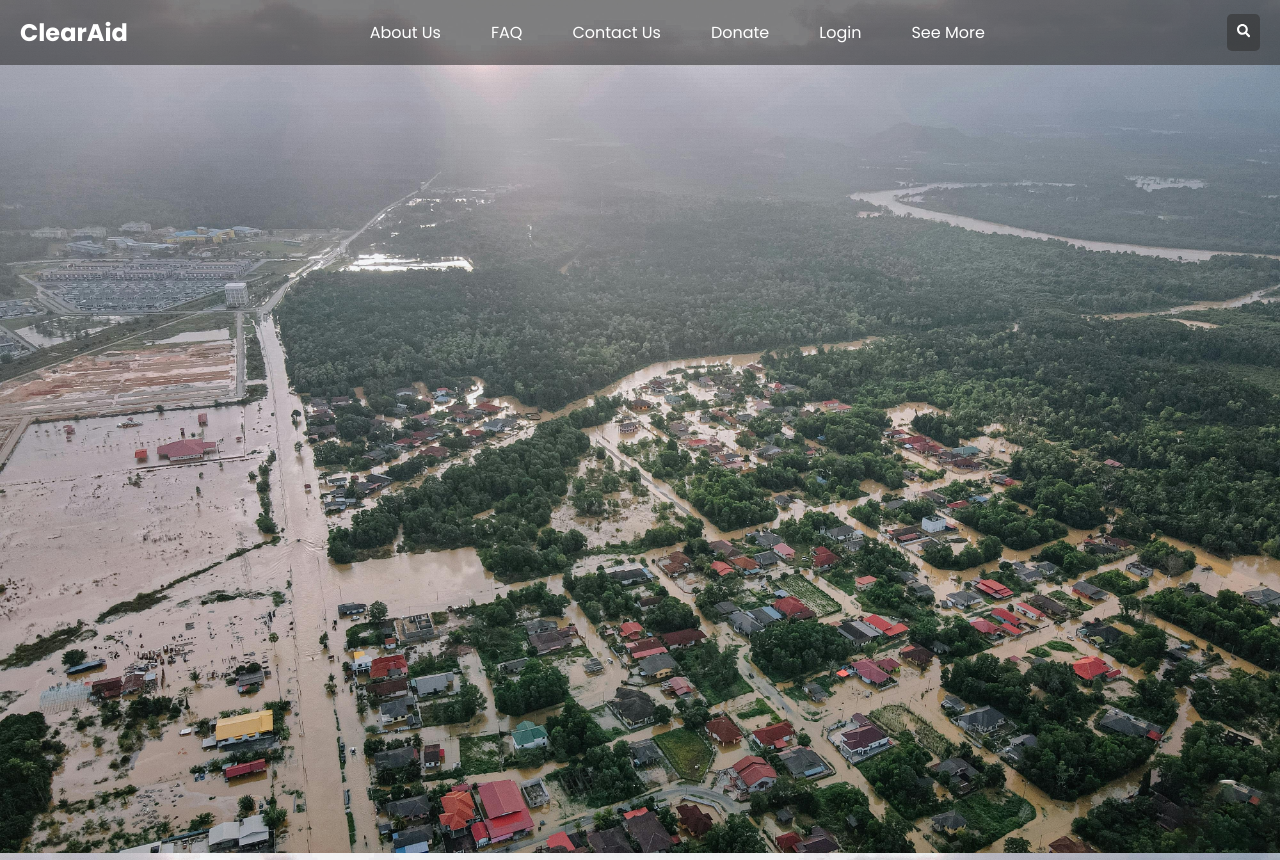
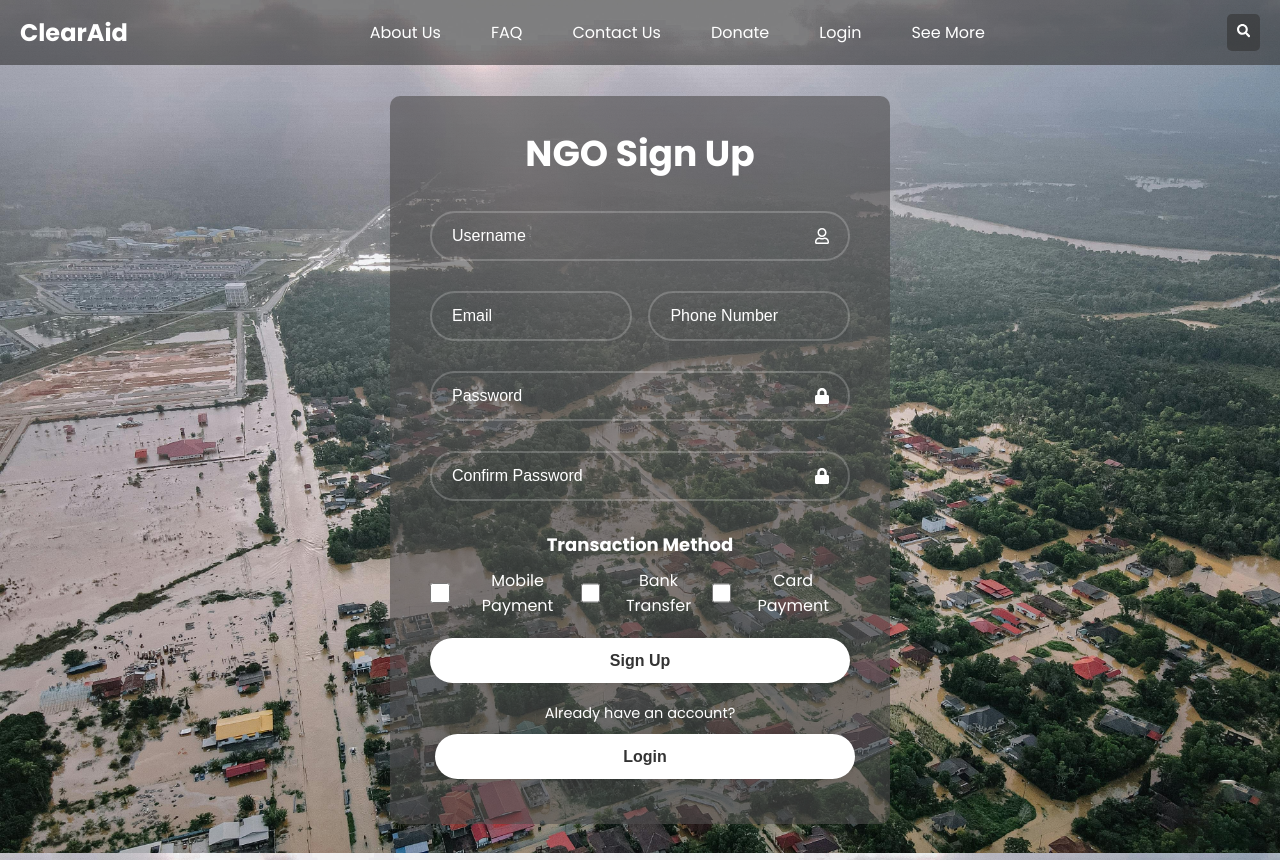
Before and after one commit to fardeensadab/Altruist, a React (Vite) app in the folder Frontend/: page /register in a window 1280 px wide. Built offline with nearby package versions, Linux system fonts and the light colour scheme.

Commit message:
Login info now saved in client

```diff
--- a/Frontend/src/App.jsx
+++ b/Frontend/src/App.jsx
@@ -1,52 +1,47 @@
 import React, { useState } from "react";
 import { TopBar } from "./Components/TopBar";
-import LoginAndRegForms from "./Components/LoginAndRegForms";
+import {LoginForm} from "./Components/LoginForm/LoginForm"
+import {SignUp_NGO} from "./Components/SignUp/SignUp_NGO"
 import EmailVerifier from "./Components/EmailVerifier/EmailVerifier";
+import Home from "./Components/Home";
 
 import DonationRequests from "./Components/HomePage/HomePage";
 import AboutUs from "./Components/Miscellaneous/AboutUs";
 import FAQ from "./Components/Miscellaneous/FAQ";
 
 import "./index.css";
-import { BrowserRouter as Router, Routes, Route, BrowserRouter, Link } from "react-router-dom";
+import { BrowserRouter as Router, Routes, Route, BrowserRouter, Navigate } from "react-router-dom";
+
+import { getValueFromCache, clearCache, setValueInCache } from "./controls.js/ClientStorageController";
 
 function App() {
 
-  const [user, setUser] = useState("");
+  const [user, setUser] = useState(getValueFromCache("user"));
 
-  const Home = () => {
-    return <div class="container">
-      <h1> The following Routes are available currently:</h1>
-      <ol>
-        <li>
-          <Link to="/login"> Login </Link>
-        </li>
-        <li>
-          <Link to="/verify-registration"> Email-verification </Link>
-        </li>
-        <li>
-          <Link to="/about"> About Us </Link>
-        </li>
-        <li>
-          <Link to="/faq"> FAQ </Link>
-        </li>
-        <li>
-          <Link to="/home"> Home Page </Link>
-        </li>
-      </ol>
-    </div>
+  const logout =()=>{
+    clearCache();
+    setUser("");
+  }
+
+  const login =(username, remember=false)=>{
+    logout();
+    setValueInCache("user", username, remember);
+    setUser(username);
   }
 
   return (
     <BrowserRouter>
-      <TopBar username={user} setUser={setUser}/>
+      <TopBar user={user} logout={logout}/>
       <Routes>
-        <Route path="/" element={<Home />} />
-        <Route path="/login" element={<LoginAndRegForms />} />
+        <Route path="/" element={<Home user={user}/>} />
+        <Route path="/login" element={<LoginForm login={login}/>} />
+        <Route path="/register" element={<SignUp_NGO login={login}/>} />
         <Route path="/verify-registration" element={<EmailVerifier />} />
         <Route path="/about" element={<AboutUs />} />
         <Route path="/faq" element={<FAQ />} />
         <Route path="/home" element={<DonationRequests />} />
+
+        <Route path="*" element={<Navigate to="/" />} />
       </Routes>
     </BrowserRouter>
 
--- /dev/null
+++ b/Frontend/src/Components/Home.jsx
@@ -0,0 +1,27 @@
+import React from "react"
+import { Link } from "react-router-dom"
+
+export default function Home ({user}) {
+    console.log(".../", user)
+    return <div className="container">
+      {user && <h1>Welcome, {user}</h1>}
+      <h1> The following Routes are available currently:</h1>
+      <ol>
+        <li>
+          <Link to="/login"> Login </Link>
+        </li>
+        <li>
+          <Link to="/verify-registration"> Email-verification </Link>
+        </li>
+        <li>
+          <Link to="/about"> About Us </Link>
+        </li>
+        <li>
+          <Link to="/faq"> FAQ </Link>
+        </li>
+        <li>
+          <Link to="/home"> Home Page </Link>
+        </li>
+      </ol>
+    </div>
+  }
--- a/Frontend/src/Components/LoginForm/LoginForm.jsx
+++ b/Frontend/src/Components/LoginForm/LoginForm.jsx
@@ -1,12 +1,14 @@
 import React, { useState } from "react";
 import "./LoginForm.css";
 import { FaRegUser, FaLock } from "react-icons/fa";
-import { Link } from "react-router-dom";
+import { useNavigate } from "react-router-dom";
 
-export const LoginForm = ({ onSwitch }) => {
+export const LoginForm = ({login}) => {
   const [useremail, setUseremail] = useState("");
   const [password, setPassword] = useState("");
   const [responseMessage, setResponseMessage] = useState("");
+  const [rememberMe, setRememberMe] = useState(false);
+  const navigate = useNavigate();
 
   const HandleSubmit = async (e) => {
     e.preventDefault();
@@ -24,9 +26,11 @@ export const LoginForm = ({ onSwitch }) => {
 
       if (response.ok) {
         const responseData = await response.json();
-        setResponseMessage('Signup successful: ' + JSON.stringify(responseData));
+        setResponseMessage('Login successful: ' + JSON.stringify(responseData));
+        login(responseData.user, rememberMe);
+        navigate("/")
       } else {
-        setResponseMessage('Signup failed. Status: ' + response.status);
+        setResponseMessage('Login failed. Status: ' + response.status);
       }
     } catch (error) {
       setResponseMessage('An error occurred: ' + error.message);
@@ -54,7 +58,7 @@ export const LoginForm = ({ onSwitch }) => {
         </div>
         <div className="remember-forgot">
           <label>
-            <input type="checkbox" /> Remember me
+            <input type="checkbox" checked={rememberMe} onChange={()=>setRememberMe(!rememberMe)}/> Remember me
           </label>
           <a href="#">Forgot password?</a>
         </div>
@@ -63,7 +67,7 @@ export const LoginForm = ({ onSwitch }) => {
           <div>
             Don't Have an Account?{" "}
             <div className="button-container">
-              <button onClick={onSwitch} style={{ marginRight: "10px" }}>
+              <button onClick={()=>navigate("/register")} style={{ marginRight: "10px" }}>
                 NGO Sign up
               </button>
               <button onClick={() => alert("Another action")}>
--- a/Frontend/src/Components/SignUp/SignUp_NGO.jsx
+++ b/Frontend/src/Components/SignUp/SignUp_NGO.jsx
@@ -1,8 +1,9 @@
 import React, { useState } from "react";
 import "./SignUp_NGO.css";
 import { FaRegUser, FaLock, FaEnvelope } from "react-icons/fa";
+import { useNavigate } from "react-router-dom";
 
-export const SignUp_NGO = ({ onSwitch }) => {
+export const SignUp_NGO = ({login}) => {
 
   const [username, setUsername] = useState("");
   const [useremail, setUseremail] = useState("");
@@ -10,6 +11,8 @@ export const SignUp_NGO = ({ onSwitch }) => {
   const [confirmPassword, setConfirmPassword] = useState("");
   const [phonenumber, setPhoneNumber] = useState("");
   const [responseMessage, setResponseMessage] = useState("");
+
+  const navigate = useNavigate()
 
   const HandleRegSubmit = async (e) => {
     e.preventDefault();
@@ -33,6 +36,8 @@ export const SignUp_NGO = ({ onSwitch }) => {
       if (response.ok) {
         const responseData = await response.json();
         setResponseMessage('Signup successful: ' + JSON.stringify(responseData));
+        login(responseData.user);
+        navigate("/")
       } else {
         setResponseMessage('Signup failed. Status: ' + response.status);
       }
@@ -45,6 +50,11 @@ export const SignUp_NGO = ({ onSwitch }) => {
 
   return (
     <div className="wrapper">
+      {
+        responseMessage
+        &&
+        <h1>{responseMessage}</h1>
+      }
       <form onSubmit={(e) => HandleRegSubmit(e)}>
         <h1>NGO Sign Up</h1>
         <div className="input-box">
@@ -83,7 +93,7 @@ export const SignUp_NGO = ({ onSwitch }) => {
         <div className="register-link">
           <p>
             Already have an account?{" "}
-            <button onClick={onSwitch} style={{ marginLeft: "5px" }}>
+            <button onClick={()=>navigate("/login")} style={{ marginLeft: "5px" }}>
               Login
             </button>
           </p>
--- a/Frontend/src/Components/TopBar.jsx
+++ b/Frontend/src/Components/TopBar.jsx
@@ -3,7 +3,7 @@ import { FaSearch } from 'react-icons/fa';
 import { Link } from "react-router-dom";
 import './TopBar.css';
 
-export function TopBar() {
+export function TopBar({user, logout}) {
     const [menuOpen, setMenuOpen] = useState(false);
     const [seeMoreOpen, setSeeMoreOpen] = useState(false);
     const [searchOpen, setSearchOpen] = useState(false);
@@ -33,7 +33,8 @@ export function TopBar() {
                 <Link to="/faq">FAQ</Link>
                 <a href="/contact">Contact Us</a>
                 <a href="/donate">Donate</a>
-                <a href="/login">Login</a>
+                {!user && <Link to="/login">Login</Link>}
+                {user && <a onClick={logout}>Log Out</a>}
                 <div className="dropdown">
                     <a href="#" onClick={toggleSeeMore}>See More</a>
                     {seeMoreOpen && (
--- /dev/null
+++ b/Frontend/src/controls.js/ClientStorageController.js
@@ -0,0 +1,19 @@
+const getValueFromCache=(key)=>{
+    return sessionStorage[key] ?? localStorage[key] ?? "";
+}
+
+const clearCache=()=>{
+    sessionStorage.clear()
+    localStorage.clear()
+}
+
+const setValueInCache=(key, value, remember=false)=>{
+    if(remember){
+        localStorage.setItem(key, value)
+    }
+    else{
+        sessionStorage.setItem(key, value)
+    }
+}
+
+export {getValueFromCache, clearCache, setValueInCache};
```
Also changed, not shown: 1 other file (tests, documents, lock files or other folders).
